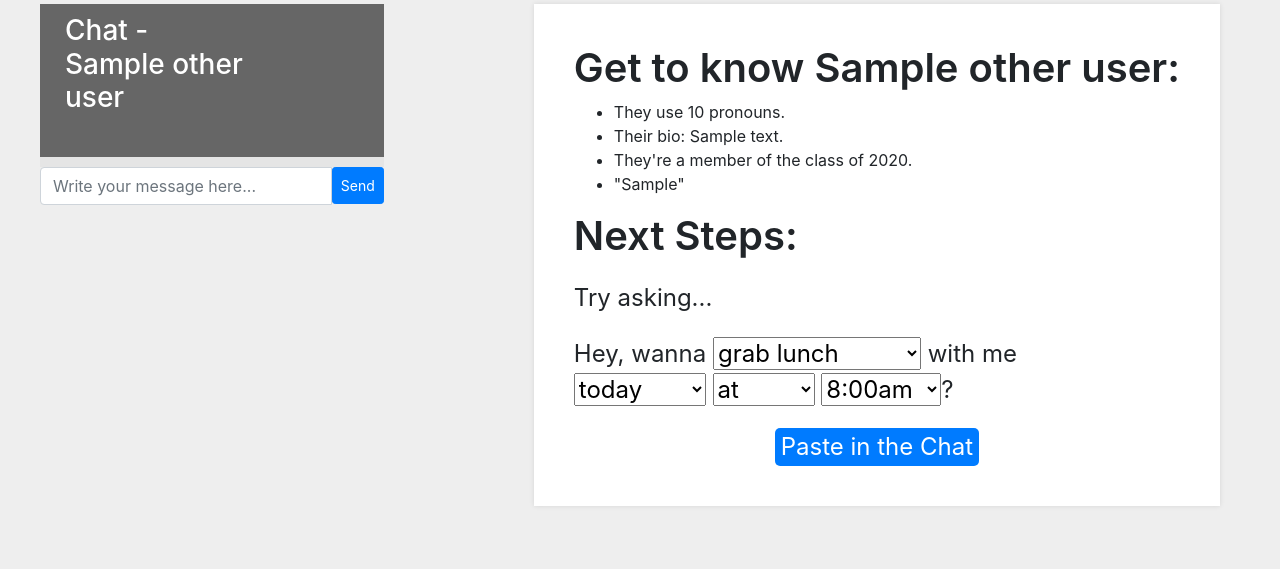
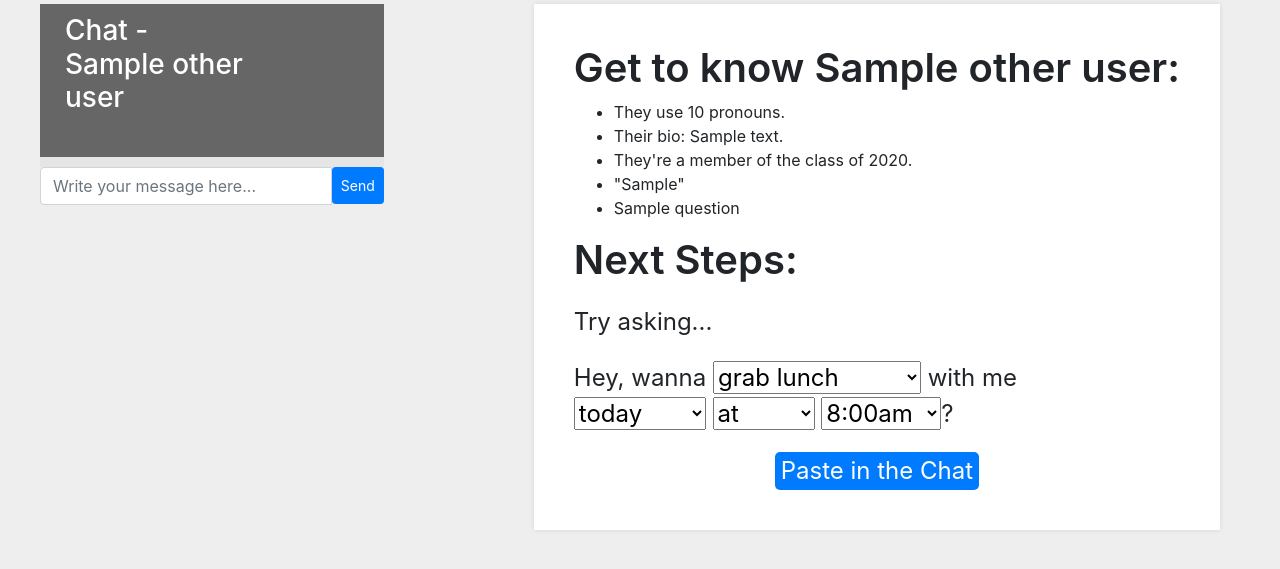
Before and after one commit to isaacwasserman/Haverfriends, a Flask app: template templates/chat.html in a window 1280 px wide. Shown: the part 136-705 px from the top of the page. Run offline with Flask 2, Linux system fonts and the light colour scheme; the template is opened without the code that fills it: most values are stand-ins (such as "Sample title", 1, 10 or a date in 2020); some libraries are stand-ins or nearby versions.

Commit message:
add question

```diff
--- a/main.py
+++ b/main.py
@@ -92,18 +92,8 @@ def chat(chatID):
         other_ID=chatID.replace("_","").replace(user['user_id'],"")
         userInfo = firebase_functions.getUser(user['user_id'])
         other_doc=firebase_functions.getUser(other_ID)
-        other_info= []
-        other_info.append("You are chatting with " + other_doc['name'])
-        if 'bio' in other_doc:
-            other_info.append("Their motto is " + "\"" + other_doc['bio'] + "\"")
-        if 'gender_pronouns' in other_doc:
-            other_info.append("Their gender pronoun is " + other_doc['gender_pronouns'])
-        if 'grad_year' in other_doc:
-            other_info.append("Their grad year is " + str(other_doc['grad_year']))
-        if 'fun_fact' in other_doc:
-            other_info.append("One fun fact about them is " + "\"" + other_doc['fun_fact'] + "\"" )
-        other_info.append("Here is something you can ask to kickstart the conversation: ")
-        other_info.append("\"" + random.choice(other_doc['guide_qns']) + "\"")
+        question= "Here is something you can ask to kickstart the conversation: "
+        question+= random.choice(other_doc['guide_qns']) + "\""
         messages= firebase_functions.getChatConversation(chatID)['messages']
         messages_array=[]
         for message in messages:
@@ -111,7 +101,7 @@ def chat(chatID):
             username=message['sender_name']
             complete_msg= time + " " + username + ": " + message['text']
             messages_array.append(complete_msg)
-        return render_template('chat.html', messages_array=messages_array, chatID=chatID, uid=user["uid"], user=userInfo, otherUser=other_doc, userName=user["name"], other_info=other_info, showAccountStatus=True)
+        return render_template('chat.html', messages_array=messages_array, chatID=chatID, uid=user["uid"], user=userInfo, otherUser=other_doc, userName=user["name"], question=question, showAccountStatus=True)
     else:
         content = 'Unauthorized to access this chat conversation'
         #TODO add option to show error-message in template
--- a/templates/chat.html
+++ b/templates/chat.html
@@ -186,6 +186,7 @@
             <li>Their bio: {{otherUser.bio}}</li>
             <li>They're a member of the class of {{otherUser.grad_year}}.</li>
             <li>"{{otherUser.fun_fact}}"</li>
+            <li> {{question}} </li>
 <!--            {% for info in other_info %}-->
 <!--            <li> {{info}} </li>-->
 <!--            {% endfor %}-->
--- a/templates/login.html
+++ b/templates/login.html
@@ -56,7 +56,7 @@
                                   window.location.replace("http://haverfriends.herokuapp.com/create-profile");
                                       }
                               else if (data == "homepage") {
-                                window.location.replace("http://haverfriends.herokuapp.com");
+                                  window.location.replace("http://haverfriends.herokuapp.com");
                               }
                                   },
                             //if(getCookie("sessionToken").length > 0){
```
Also changed, not shown: README.md.
